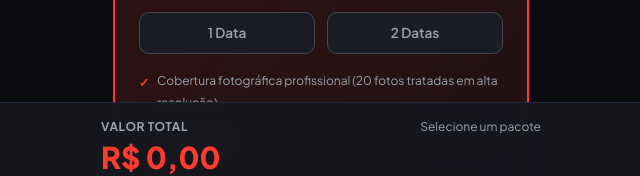
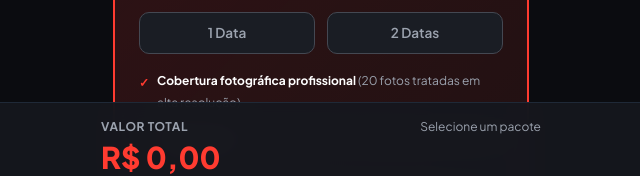
Before and after one commit to livetake-audiovisual/LIVETAKEVALORES, a plain HTML site: page index.html in a window 1280 px wide. Shown: the part 545-721 px from the top of the page, without its empty margins (319-959 px from the left). Drawn offline with nearby package versions, Linux system fonts and the light colour scheme.

Commit message:
Formata o título da cobertura fotográfica do Essencial Bandas em negrito

```diff
--- a/index.html
+++ b/index.html
@@ -122,7 +122,7 @@
                         <button class="date-btn" onclick="selectPkgDates('bandas', 2)">2 Datas</button>
                     </div>
                     <ul class="essential-features">
-                        <li><span class="feature-item">Cobertura fotográfica profissional (20 fotos tratadas em alta resolução)</span></li>
+                        <li><span class="feature-item"><span class="feature-title">Cobertura fotográfica profissional</span> <span class="feature-description">(20 fotos tratadas em alta resolução)</span></span></li>
                         <li><span class="feature-item"><span class="feature-title">1 Aftermovie</span> <span class="feature-description">(Vídeo-resumo com os melhores momentos da apresentação)</span></span></li>
                         <li><span class="feature-item"><span class="feature-title">1 Vídeo de música completa</span> <span class="feature-description">(registrado em 2 ângulos, com áudio captado da mesa de som)</span></span></li>
                         <li><span class="feature-item"><span class="feature-title">2 Vídeos curtos para Reels</span> <span class="feature-description">(aproximadamente 1 minuto, produzidos em 2 ângulos)</span></span></li>
@@ -163,7 +163,6 @@
                     </div>
                 </div>
             </div>
-
             <div id="addon-storymaker-container" class="addon-card" onclick="toggleAddon(this)" style="display: none;">
                 <div class="checkbox-wrapper">
                     <input type="checkbox" id="addon-storymaker" class="addon-checkbox" data-name="Storymaker" data-price="150" data-max="1">
@@ -181,17 +180,14 @@
                 <div class="flex items-start justify-between gap-3 mb-3"><div><div class="addon-name">Aftermovie Adicional</div><div class="addon-limit">Até 10 unidades</div><div class="addon-description mt-1">Vídeo-resumo adicional do show, reunindo os principais momentos da apresentação em uma edição dinâmica.</div></div><div class="addon-price text-right">+R$ 100<br><span style="font-size: 0.75rem;">p/ unid.</span></div></div>
                 <div class="quantity-selector"><button onclick="decreaseQty('aftermovie-qty')">−</button><input type="number" id="aftermovie-qty" class="quantity-input" value="0" min="0" max="10" data-name="Aftermovie Adicional" data-price="100" onchange="updateTotal()"><button onclick="increaseQty('aftermovie-qty')">+</button></div>
             </div>
-
             <div class="addon-card">
                 <div class="flex items-start justify-between gap-3 mb-3"><div><div class="addon-name">Vídeo Curto Adicional</div><div class="addon-limit">Até 10 unidades</div><div class="addon-description mt-1">Trecho de uma música da apresentação, registrado em 2 ângulos, com áudio captado da mesa de som. Ideal para Reels, Shorts e Stories.</div></div><div class="addon-price text-right">+R$ 50<br><span style="font-size: 0.75rem;">p/ unid.</span></div></div>
                 <div class="quantity-selector"><button onclick="decreaseQty('videocurto-qty')">−</button><input type="number" id="videocurto-qty" class="quantity-input" value="0" min="0" max="10" data-name="Vídeo Curto Adicional" data-price="50" onchange="updateTotal()"><button onclick="increaseQty('videocurto-qty')">+</button></div>
             </div>
-
             <div class="addon-card">
                 <div class="flex items-start justify-between gap-3 mb-3"><div><div class="addon-name">Vídeo de Música Completa Adicional</div><div class="addon-limit">Até 10 unidades</div><div class="addon-description mt-1">Uma música completa da apresentação, registrada em 2 ângulos, com áudio captado diretamente da mesa de som.</div></div><div class="addon-price text-right">+R$ 100<br><span style="font-size: 0.75rem;">p/ unid.</span></div></div>
                 <div class="quantity-selector"><button onclick="decreaseQty('videomusica-qty')">−</button><input type="number" id="videomusica-qty" class="quantity-input" value="0" min="0" max="10" data-name="Vídeo de Música Completa Adicional" data-price="100" onchange="updateTotal()"><button onclick="increaseQty('videomusica-qty')">+</button></div>
             </div>
-
             <div class="addon-card">
                 <div class="flex items-start justify-between gap-3 mb-3"><div><div class="addon-name">Hora Extra</div><div class="addon-limit">Até 10 horas</div><div class="addon-description mt-1">Para coberturas que ultrapassem o período inicialmente contratado. Cada hora adicional de cobertura é acrescentada ao valor do pacote estabelecido.</div></div><div class="addon-price text-right">+R$ 80<br><span style="font-size: 0.75rem;">p/ hora</span></div></div>
                 <div class="quantity-selector"><button onclick="decreaseQty('horaextra-qty')">−</button><input type="number" id="horaextra-qty" class="quantity-input" value="0" min="0" max="10" data-name="Hora Extra" data-price="80" onchange="updateTotal()"><button onclick="increaseQty('horaextra-qty')">+</button></div>
```
